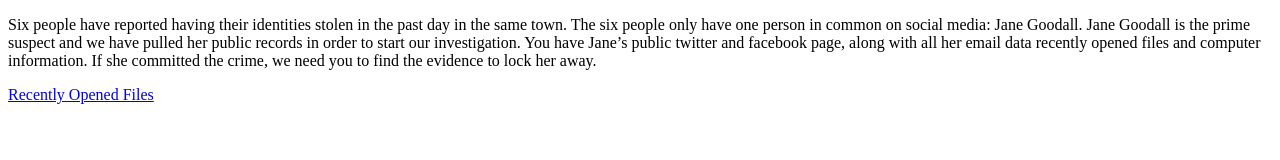
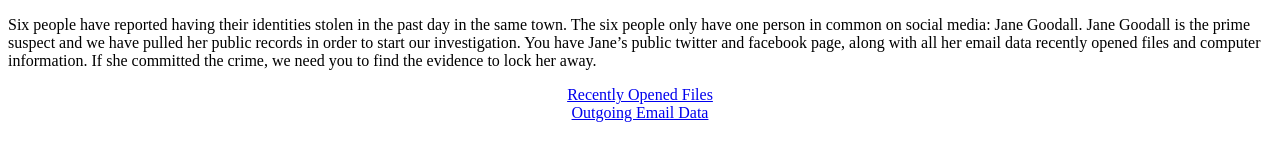
Before and after one commit to admiralorbiter/CyberSecruity, a plain HTML site: page index.html in a window 1280 px wide. Drawn offline with Linux system fonts and the light colour scheme.

Commit message:
Adding stuff

```diff
--- a/index.html
+++ b/index.html
@@ -8,8 +8,9 @@
 <p>
 Six people have reported having their identities stolen in the past day in the same town. The six people only have one person in common on social media: Jane Goodall. Jane Goodall is the prime suspect and we have pulled her public records in order to start our investigation.  You have Jane’s public twitter and facebook page, along with all her email data recently opened files and computer information. If she committed the crime, we need you to find the evidence to lock her away.
 </p>
-
-<a href="recentlyopenedfiles.html">Recently Opened Files</a>
-
+<center>
+<a href="recentlyopenedfiles.html">Recently Opened Files</a><br>
+<a href="outgoingemaildata.html">Outgoing Email Data</a>
+</center>
 </body>
 </html>
```
